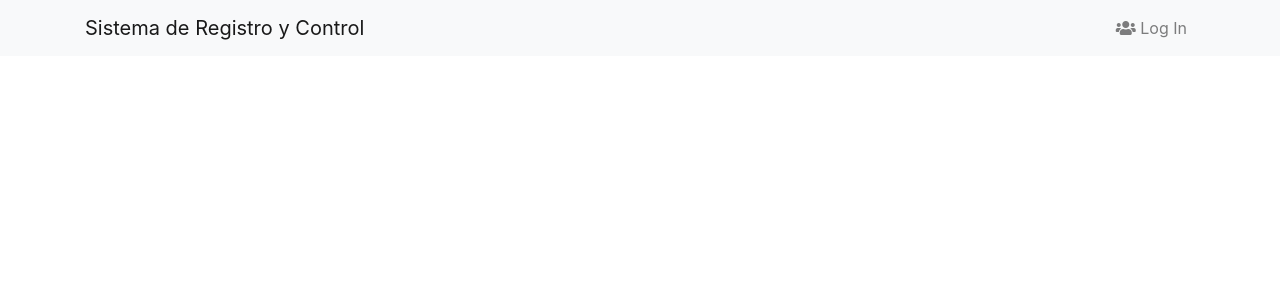
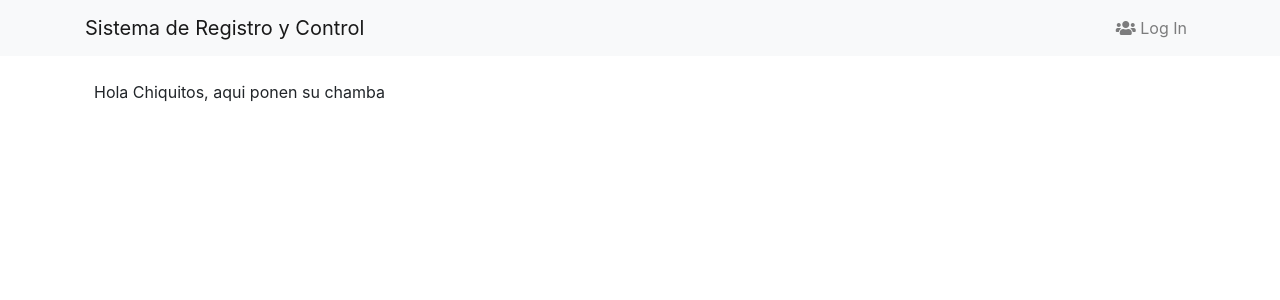
Before and after one commit to eflohua/Sistema-de-Asistencia, an Angular app: page / in a window 1280 px wide. Shown: the top 300 px of the page. Built offline with nearby package versions, Linux system fonts and the light colour scheme.

Commit message:
A empezar

```diff
--- a/src/app/app.component.html
+++ b/src/app/app.component.html
@@ -1,6 +1,6 @@
 <app-navegador></app-navegador>
 
 <div class="container p-4">
-
+  Hola Chiquitos, aqui ponen su chamba
   <router-outlet></router-outlet>
 </div>
```
